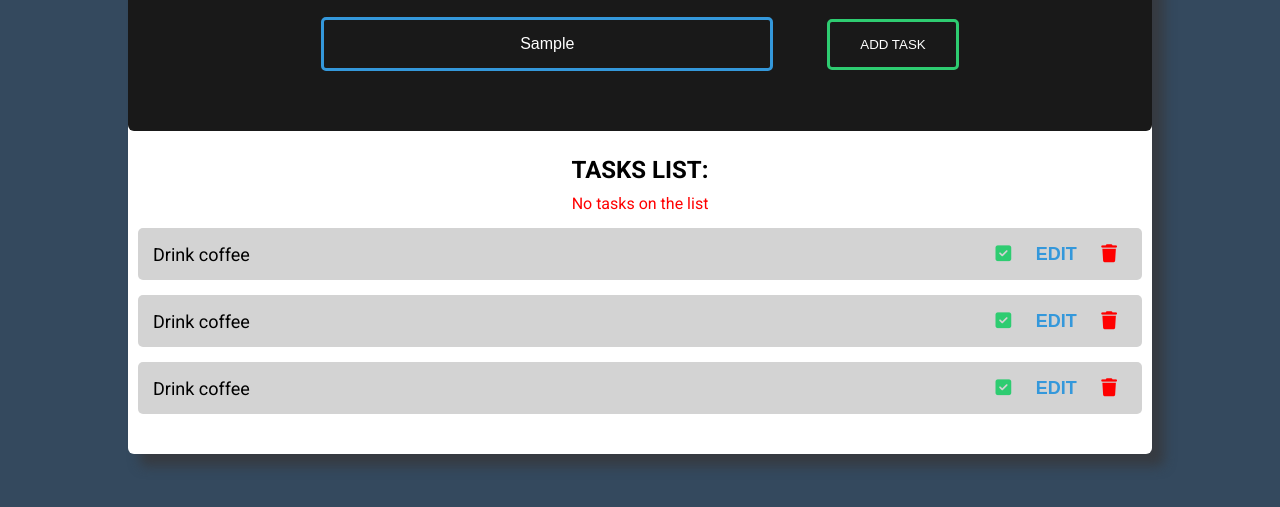
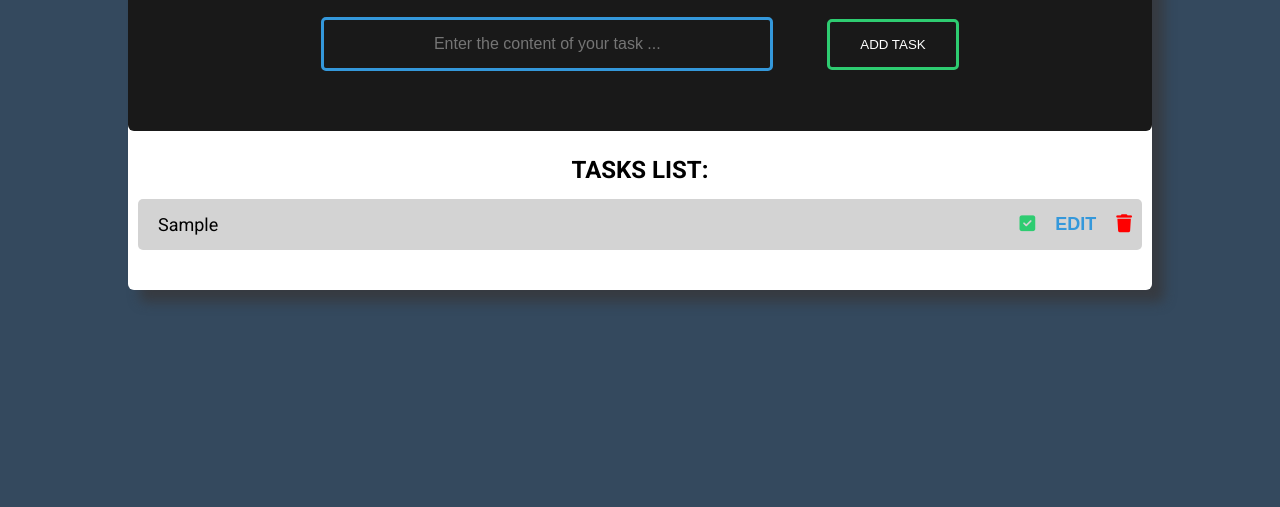
Before and after one commit to damianhanusiak/To_Do_List, a plain HTML site: page index.html in a window 1280 px wide. Both pictures are taken after typing "Sample" into the empty fields and a click on the button "ADD TASK". Shown: the part 151-658 px from the top of the page. Drawn offline with Linux system fonts and the light colour scheme.

Commit message:
create add and delete new task

```diff
--- a/index.html
+++ b/index.html
@@ -26,10 +26,10 @@
 
         <div class="tasks-list">
             <h2>Tasks list:</h2>
-            <p class="error">No tasks on the list</p>
+            <p class="error">No tasks on the list!</p>
 
             <ul>
-                <li>
+                <!-- <li>
                     Drink coffee
                     <div class="tools">
                         <button class="complete">
@@ -72,7 +72,7 @@
                             <i class="fa-solid fa-trash"></i>
                         </button>
                     </div>
-                </li>
+                </li> -->
             </ul>
         </div>
     </div>
--- a/script.js
+++ b/script.js
@@ -0,0 +1,48 @@
+let taskInput = document.querySelector(".task-input");
+let error = document.querySelector(".error");
+let addBtn = document.querySelector(".button-add");
+let ulList = document.querySelector(".tasks-list ul");
+let newTask;
+
+const addNewTask = () => {
+	if (taskInput.value !== "") {
+		newTask = document.createElement("li");
+		newTask.textContent = taskInput.value;
+		ulList.append(newTask);
+		taskInput.value = "";
+		error.textContent = "";
+		createTools();
+	} else {
+		error.textContent = "Enter the content of your task!";
+	}
+};
+
+const createTools = () => {
+	const tool = document.createElement("div");
+	tool.classList.add("tools");
+	newTask.append(tool);
+
+	const complete = document.createElement("button");
+	const edit = document.createElement("button");
+	const del = document.createElement("button");
+	complete.innerHTML = "<i class='fa-solid fa-square-check'>";
+	edit.innerHTML = "Edit";
+	del.innerHTML = "<i class='fa-solid fa-trash'>";
+	complete.classList.add("complete");
+	edit.classList.add("edit");
+	del.classList.add("delete");
+	tool.append(complete, edit, del);
+};
+
+const toolsHandling = e => {
+	if (e.target.matches(".delete")) {
+		deleteTask(e);
+	}
+};
+
+const deleteTask = e => {
+	e.target.closest("li").remove();
+};
+
+addBtn.addEventListener("click", addNewTask);
+ulList.addEventListener("click", toolsHandling);
--- a/style.css
+++ b/style.css
@@ -15,6 +15,10 @@ body {
 	margin-top: 50px;
 	background-color: #34495e;
 	font-family: "Roboto", sans-serif;
+}
+
+.fa-solid {
+	pointer-events: none;
 }
 
 .container {
@@ -88,7 +92,7 @@ header h1 {
 	justify-content: space-between;
 	align-items: center;
 	margin: 15px 10px;
-	padding: 15px;
+	padding-left: 20px;
 	border-radius: 5px;
 	text-align: left;
 	list-style: none;
@@ -105,7 +109,7 @@ header h1 {
 }
 
 .tools button {
-	padding: 0 10px;
+	padding: 15px 10px;
 	font-size: 18px;
 	border: none;
 	background: none;
```
